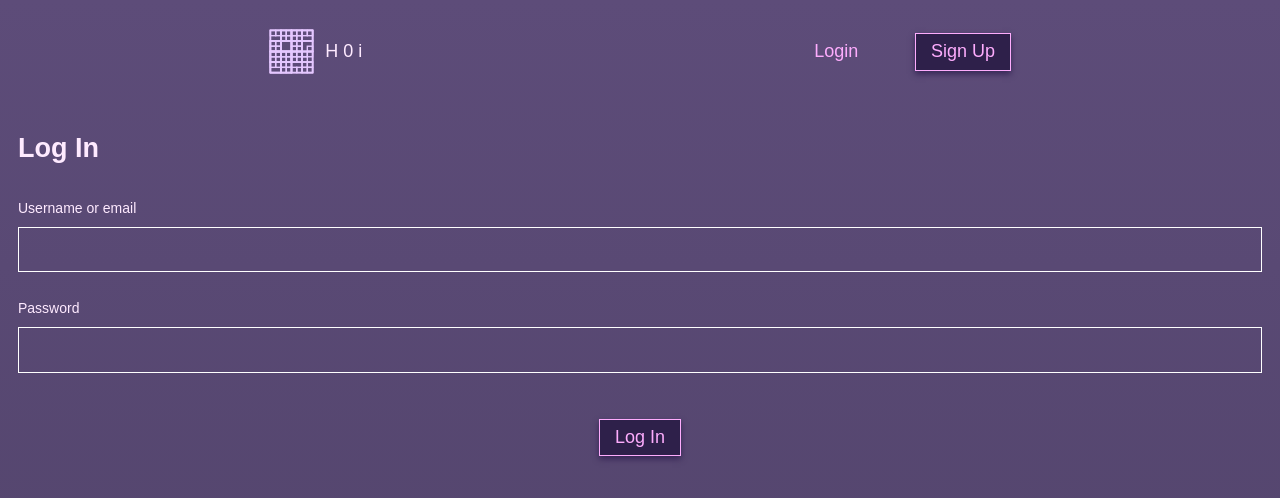
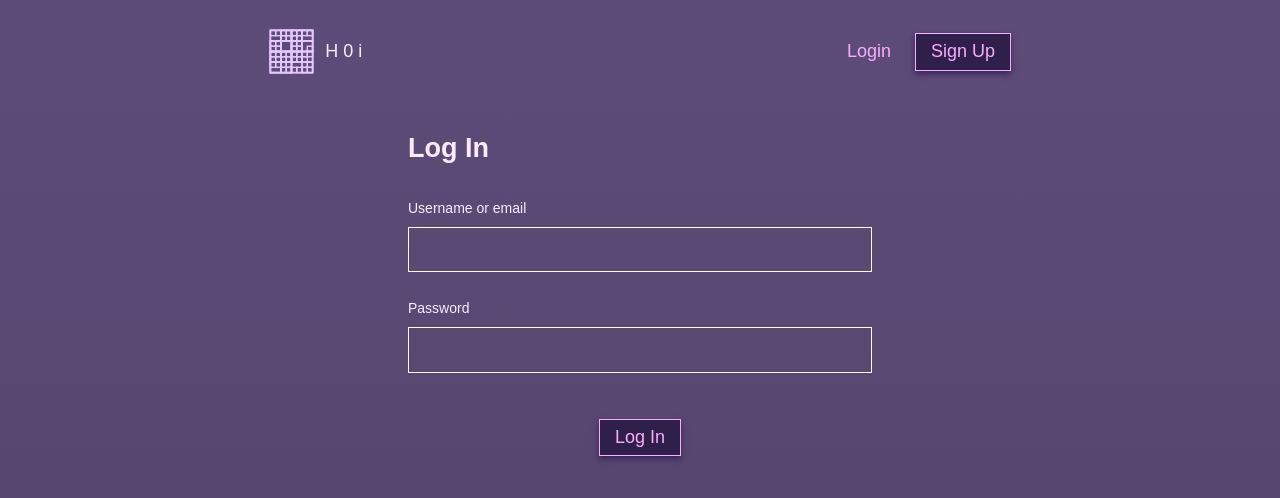
Before and after one commit to alex-avila/-re-act, a React (Create React App) app in the folder client/: page /login in a window 1280 px wide. Shown: the top 498 px of the page. Built offline with nearby package versions, Linux system fonts and the light colour scheme.

Commit message:
Fix some styles for login and sign up

```diff
--- a/client/src/components/Navbar/index.css
+++ b/client/src/components/Navbar/index.css
@@ -19,9 +19,6 @@
     margin-left: 0.618em;
 }
 
-.navbar__auth {
-    display: grid;
-    grid-template-columns: 1fr 1fr;
-    gap: 0.618em;
-    align-items: center;
+.navbar__auth a:first-child {
+    margin-right: 1em;
 }
--- a/client/src/scenes/Login/index.css
+++ b/client/src/scenes/Login/index.css
@@ -2,6 +2,8 @@
     display: flex;
     flex-direction: column;
     padding: 0 1em;
+    max-width: 500px;
+    margin: auto;
 }
 
 .login__form {
--- a/client/src/scenes/SignUp/index.css
+++ b/client/src/scenes/SignUp/index.css
@@ -2,6 +2,8 @@
     display: flex;
     flex-direction: column;
     padding: 0 1em;
+    max-width: 500px;
+    margin: auto;
 }
 
 .signup__form {
```
